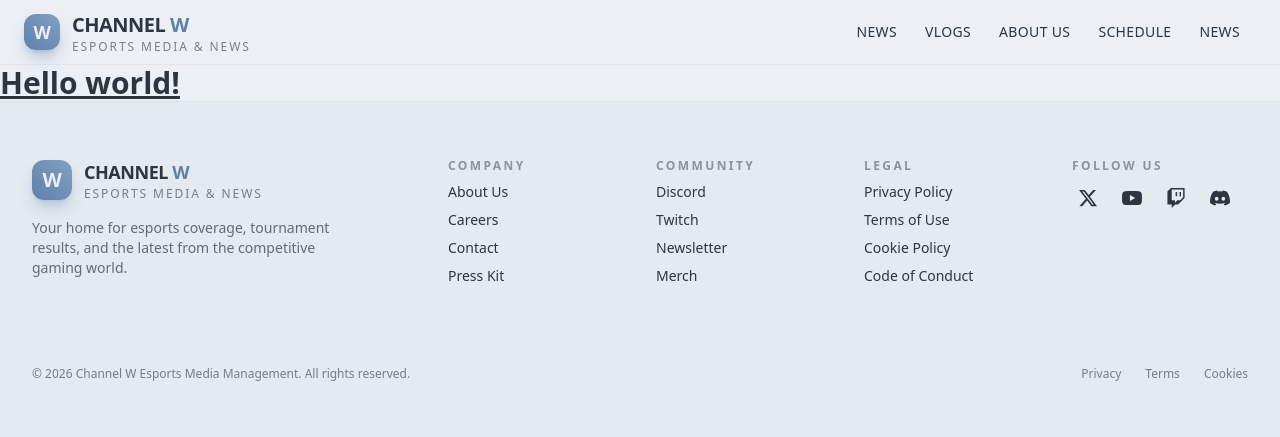
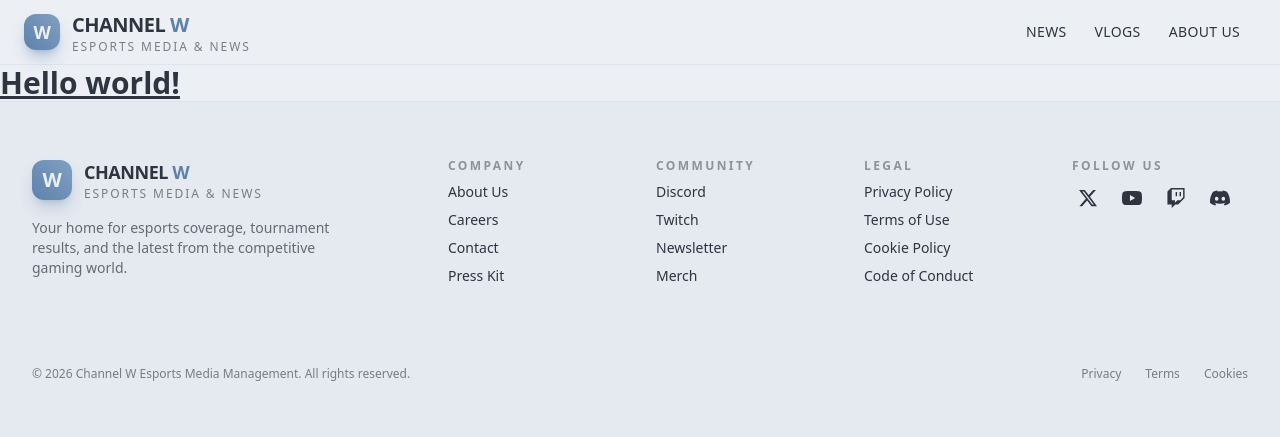
Before and after one commit to TharHtet236401/channel_w_esports_media, a Django app: page /home/ in a window 1280 px wide. Shown: the top 437 px of the page. Run offline with Django 5.2, Linux system fonts and the light colour scheme; style sheets or scripts are compiled from the project's sources.

Commit message:
adjust for only 3 nav bar link

```diff
--- a/templates/components/nav.html
+++ b/templates/components/nav.html
@@ -33,16 +33,6 @@
                         About Us
                     </a>
                 </li>
-                <li>
-                    <a href="#" class="uppercase tracking-wide">
-                        Schedule
-                    </a>
-                </li>
-                <li>
-                    <a href="#" class="uppercase tracking-wide">
-                        News
-                    </a>
-                </li>
             </ul>
         </div>
 
```
